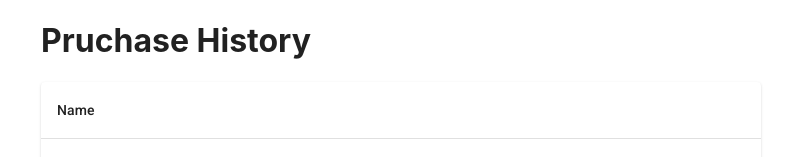
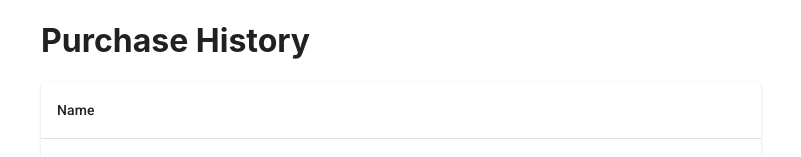
Before and after one commit to Marantle/junction2019, a React (Create React App) app in the folder web/: page / in a window 1280 px wide. Both pictures are taken after a click on the button "Purchases". Shown: the top 157 px of the page, without its empty margins (239-1040 px from the left). Built offline with nearby package versions, Linux system fonts and the light colour scheme; no server answers.

Commit message:
fix typo

```diff
--- a/web/src/views/PurchaseHistory.js
+++ b/web/src/views/PurchaseHistory.js
@@ -18,7 +18,7 @@ export default function PurchaseHistory() {
 
   return (
     <>
-      <h1>Pruchase History</h1>
+      <h1>Purchase History</h1>
       <Paper>
         <Table>
           <TableHead>
```
